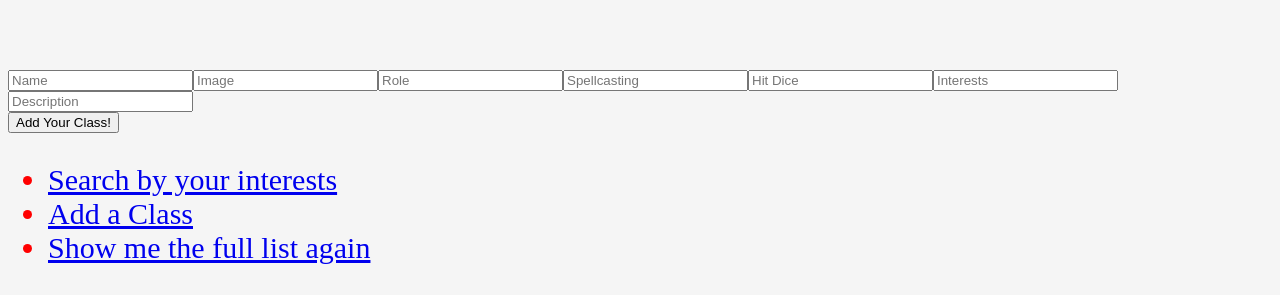
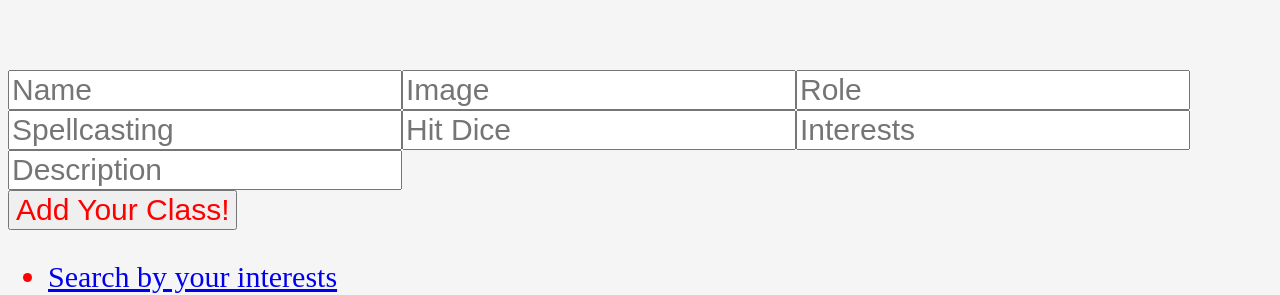
Before and after one commit to logan-lampton/Logan_Phase_2_Project, a React (Create React App) app: page /form in a window 1280 px wide. Shown: the part 229-524 px from the top of the page. Built offline with nearby package versions, Linux system fonts and the light colour scheme; data requests are answered from the project's data file.

Commit message:
better CSS for the form

```diff
--- a/src/Form.js
+++ b/src/Form.js
@@ -27,15 +27,15 @@ function Form({ addClass }){
         <div>
             <form onSubmit={handleAddClass}>
                 <div>
-                    <input type="text" name="name" placeholder="Name" />
-                    <input type="text" name="image" placeholder="Image" />
-                    <input type="text" name="role" placeholder="Role"/>
-                    <input type="text" name="spellcasting" placeholder="Spellcasting"/>
-                    <input type="text" name="hit_dice" placeholder="Hit Dice"/>
-                    <input type="text" name="interests" placeholder="Interests"/>
-                    <input type="text" name="description" placeholder="Description"/>
+                    <input type="text" name="name" placeholder="Name" class="form"/>
+                    <input type="text" name="image" placeholder="Image" class="form" />
+                    <input type="text" name="role" placeholder="Role" class="form" />
+                    <input type="text" name="spellcasting" placeholder="Spellcasting" class="form" />
+                    <input type="text" name="hit_dice" placeholder="Hit Dice" class="form" />
+                    <input type="text" name="interests" placeholder="Interests" class="form" />
+                    <input type="text" name="description" placeholder="Description" class="form" />
                 </div>
-                <button type="submit">Add Your Class!</button>
+                <button type="submit" class="form">Add Your Class!</button>
             </form>
         </div>
     )
--- a/src/index.css
+++ b/src/index.css
@@ -118,3 +118,8 @@ body {
   font-size: 30px;
   color: red
 }
+
+.form{
+  font-size: 30px;
+  color: red
+}
```
